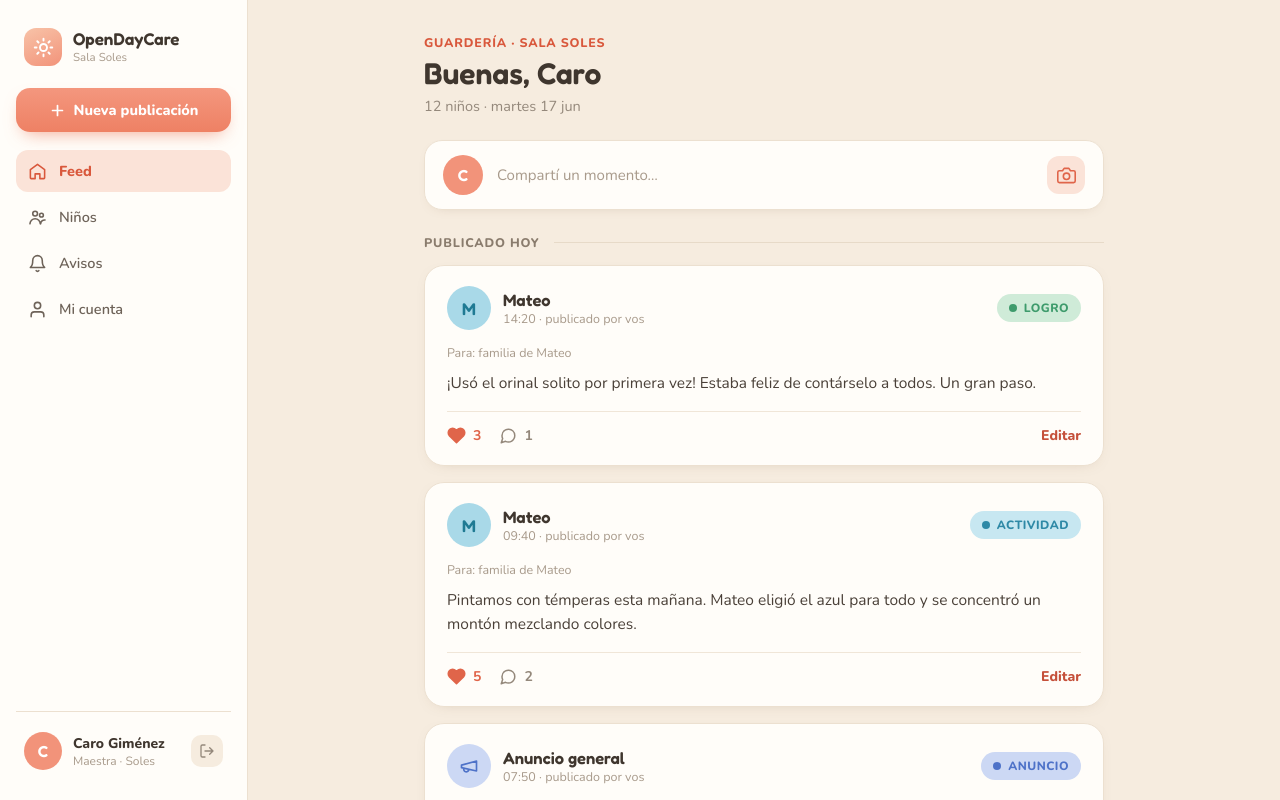
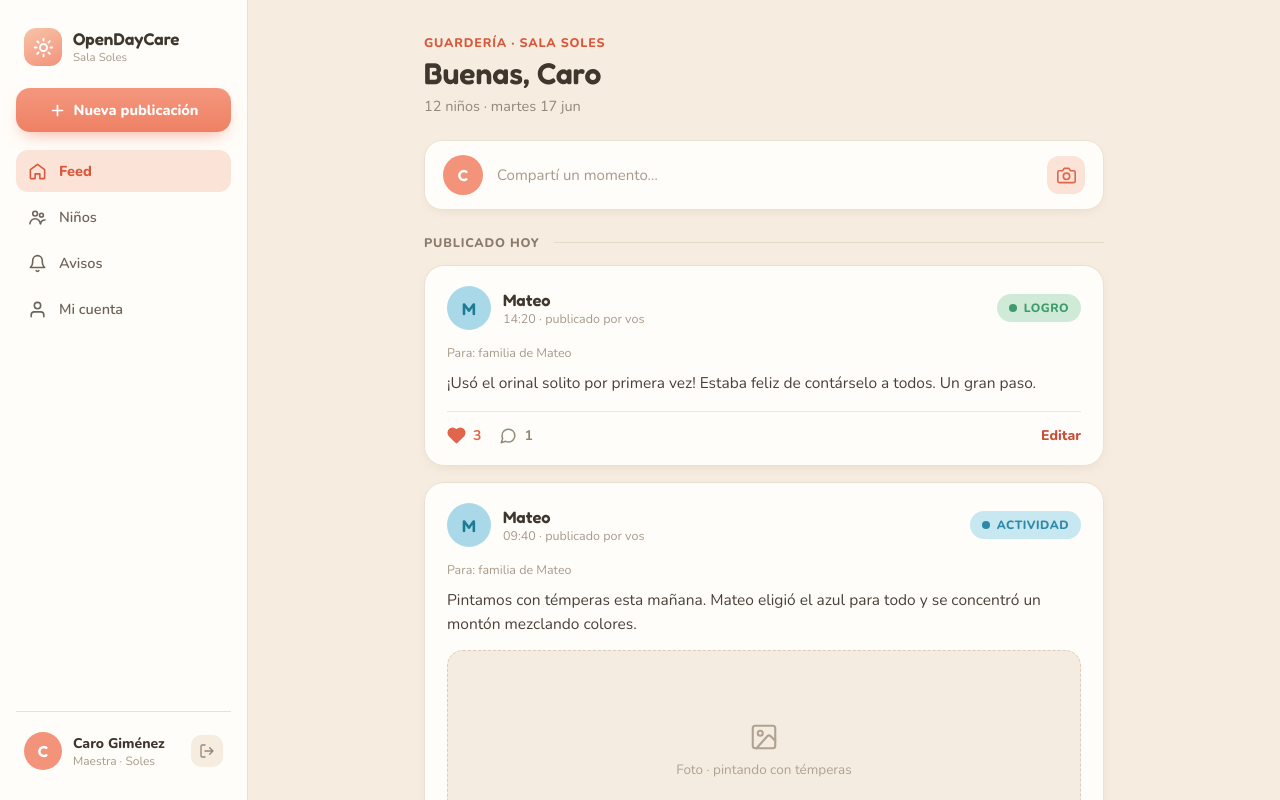
Before and after one commit to DiegoSanMo/06-open-daycare, a Next.js app: page / in a window 1280 px wide. Built offline with nearby package versions, Linux system fonts and the light colour scheme.

Commit message:
Added step 6

```diff
--- a/app/_components/PostCard.tsx
+++ b/app/_components/PostCard.tsx
@@ -8,6 +8,7 @@ export type PostCardProps = {
   body: string;
   likes: number;
   comments: number;
+  photoLabel?: string;
 };
 
 const badges: Record<PostKind, { label: string; className: string }> = {
@@ -48,6 +49,7 @@ export function PostCard({
   body,
   likes,
   comments,
+  photoLabel,
 }: PostCardProps) {
   const badge = badges[kind];
   const isAnnouncement = kind === "anuncio";
@@ -105,6 +107,26 @@ export function PostCard({
 
       <p className="text-[15.5px] leading-[1.55] text-ink-body">{body}</p>
 
+      {photoLabel ? (
+        <a className="mt-[14px] flex h-[200px] flex-col items-center justify-center gap-2 rounded-2xl border-[1.5px] border-dashed border-photo-line bg-photo-bg text-photo-label">
+          <svg
+            width="30"
+            height="30"
+            viewBox="0 0 24 24"
+            fill="none"
+            stroke="currentColor"
+            strokeWidth="1.7"
+            strokeLinecap="round"
+            strokeLinejoin="round"
+          >
+            <rect x="3" y="3" width="18" height="18" rx="2" />
+            <circle cx="9" cy="9" r="2" />
+            <path d="m21 15-3.6-3.6a2 2 0 0 0-2.8 0L6 21" />
+          </svg>
+          <span className="text-[13.5px]">{photoLabel}</span>
+        </a>
+      ) : null}
+
       <div className="mt-4 flex items-center gap-[18px] border-t border-line-soft pt-3.5">
         <span className="flex items-center gap-[7px] text-[14px] font-bold text-coral">
           <svg
--- a/app/page.tsx
+++ b/app/page.tsx
@@ -207,6 +207,7 @@ export default function Home() {
               body="Pintamos con témperas esta mañana. Mateo eligió el azul para todo y se concentró un montón mezclando colores."
               likes={5}
               comments={2}
+              photoLabel="Foto · pintando con témperas"
             />
             <PostCard
               kind="anuncio"
```
